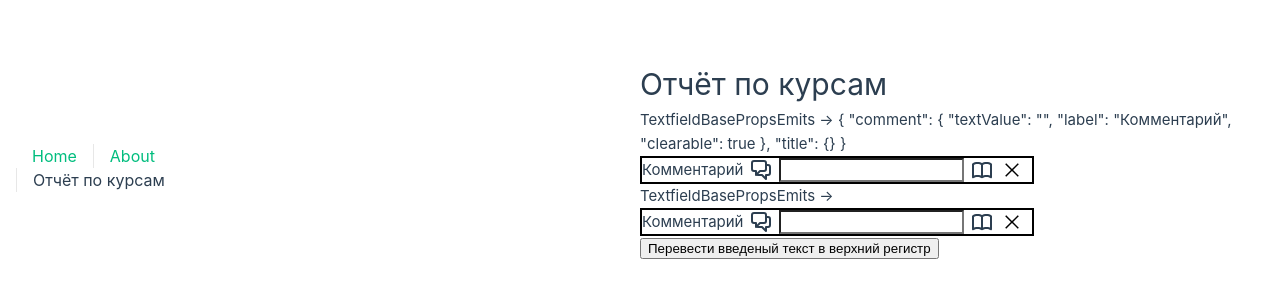
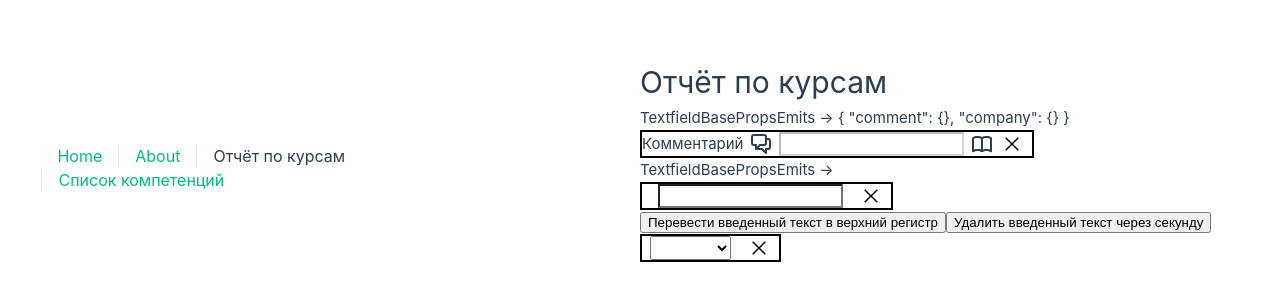
Before and after one commit to sladkoewk/vue, a Vue app: page /course-report in a window 1280 px wide. Shown: the part 240-540 px from the top of the page. Built offline with nearby package versions, Linux system fonts and the light colour scheme.

Commit message:
feat: select component

```diff
--- a/src/App.vue
+++ b/src/App.vue
@@ -1,6 +1,5 @@
 <script setup lang="ts">
 import { RouterLink, RouterView } from 'vue-router'
-import HelloWorld from './components/HelloWorld.vue'
 </script>
 
 <template>
@@ -10,6 +9,7 @@ import HelloWorld from './components/HelloWorld.vue'
         <RouterLink to="/">Home</RouterLink>
         <RouterLink to="/about">About</RouterLink>
         <RouterLink to="/course-report">Отчёт по курсам</RouterLink>
+        <RouterLink to="/competence-list">Список компетенций</RouterLink>
       </nav>
     </div>
   </header>
--- /dev/null
+++ b/src/components/Select.vue
@@ -0,0 +1,91 @@
+<script setup lang="ts">
+import { computed } from 'vue';
+import ClearIcon from './icons/IconClear.vue'
+
+export interface SelectProps {
+  modelValue?: SelectModel;
+  label?: string;
+  clearable?: boolean;
+  clearIcon?: boolean;
+  errorMessage?: string;
+  hint?: string;
+  loading?: boolean;
+  disable?: boolean;
+  readonly?: boolean;
+  options?: OptionProps[]
+}
+
+export interface OptionProps {
+  label: string;
+}
+
+export interface SelectModel {
+  value?: any;
+  id?: string | number;
+}
+
+export interface SelectMethods {
+  clear: Function;
+}
+
+const emit = defineEmits<{
+  (event: 'update:modelValue', payload: SelectModel): void;
+}>();
+
+const props = withDefaults(defineProps<SelectProps>(), {
+  clearable: true,
+});
+
+function clear() {
+  emit('update:modelValue', (<SelectModel>{ ...props.modelValue, value: undefined, id: undefined }))
+}
+
+const computedSelectValue = computed({
+  get: (): SelectModel =>
+    props.modelValue?.value,
+  set: (newValue: SelectModel) =>
+    emit('update:modelValue', (<SelectModel>{ ...props.modelValue, value: newValue, id: newValue.id }))
+});
+
+</script>
+
+<template>
+  <div class="select">
+    <div class="select__prepend-icon">
+      <slot name="prepend"></slot>
+    </div>
+    <select v-model="computedSelectValue">
+      <option v-for="option in props.options" :value="option">
+        {{ option.label }}
+      </option>
+    </select>
+    <div class="select__append-icon">
+      <slot name="append"></slot>
+    </div>
+    <ClearIcon v-if="props.clearable" class="select__clear-icon" @click="clear">
+    </ClearIcon>
+  </div>
+</template>
+
+<style>
+.select {
+  display: flex;
+  border: 2px solid black;
+  width: fit-content;
+}
+
+input {
+  background: none;
+}
+
+.select>* {
+  margin-right: 8px;
+  display: flex;
+  align-items: center;
+}
+
+.select__clear-icon {
+  width: 24px;
+  height: 24px;
+}
+</style>
--- a/src/components/Textfield.vue
+++ b/src/components/Textfield.vue
@@ -1,14 +1,36 @@
 <script setup lang="ts">
-import type { TextfieldModel } from '@/interfaces/inputs';
 import { computed } from 'vue';
 import ClearIcon from './icons/IconClear.vue'
 
-interface Props {
+export interface TextfieldProps {
+  label?: string;
+  clearIcon?: boolean;
+  errorMessage?: string;
+  hint?: string;
+  loading?: boolean;
+  disable?: boolean;
+  readonly?: boolean;
+  clearable?: boolean;
   modelValue?: TextfieldModel;
-  clearable?: boolean
+  validation?: Function;
+  prefix?: string;
+  suffix?: string;
+  counter?: boolean;
+  rules?: Function[];
+  maxLength?: string;
+  type?: "text" | "password";
+}
+export interface TextfieldModel {
+  value?: string;
 }
 
-const props = defineProps<Props>();
+export interface TextfieldMethods {
+  clear: Function;
+}
+
+const props = withDefaults(defineProps<TextfieldProps>(), {
+  clearable: true,
+});
 
 const emit = defineEmits<{
   (event: 'update:modelValue', payload: TextfieldModel): void;
@@ -17,26 +39,30 @@ const emit = defineEmits<{
 const computedTextValue = computed({
   get: (): TextfieldModel => props.modelValue || {},
   set: (newValue: TextfieldModel) =>
-    emit('update:modelValue', ({ ...props.modelValue, textValue: newValue.textValue }))
+    emit('update:modelValue', (<TextfieldModel>{ ...props.modelValue, value: newValue.value }))
 });
 
 function clear() {
-  emit('update:modelValue', ({ ...props.modelValue, textValue: "" }))
+  emit('update:modelValue', (<TextfieldModel>{ ...props.modelValue, value: "" }))
 }
+
+defineExpose<TextfieldMethods>({
+  clear,
+});
 
 </script>
 
 <template>
   <div class="textfield">
-    <label>{{ props.modelValue?.label }}</label>
+    <span>{{ props.label }}</span>
     <div class="textfield__prepend-icon">
       <slot name="prepend"></slot>
     </div>
-    <input v-model="computedTextValue.textValue" />
+    <input v-model="computedTextValue.value" :readonly="props.readonly" :disabled="props.disable" />
     <div class="textfield__append-icon">
       <slot name="append"></slot>
     </div>
-    <ClearIcon v-if="props.clearable || props.modelValue?.clearable" class="textfield__clear-icon" @click="clear">
+    <ClearIcon v-if="props.clearable" class="textfield__clear-icon" @click="clear">
     </ClearIcon>
   </div>
 </template>
--- a/src/functionals/courses/TheCourseReport.vue
+++ b/src/functionals/courses/TheCourseReport.vue
@@ -1,37 +1,97 @@
 <script setup lang="ts">
 import Textfield from '@/components/Textfield.vue';
+import Select from '@/components/Select.vue';
 import { ref } from 'vue';
 import CommunityIcon from '../../components/icons/IconCommunity.vue'
 import DocumentationIcon from '../../components/icons/IconDocumentation.vue'
-import type { TextfieldModel } from '@/interfaces/inputs';
+import type { TextfieldMethods, TextfieldModel, TextfieldProps } from '../../components/Textfield.vue';
+import type { SelectModel } from '../../components/Select.vue';
+
+const items = ref([
+  {
+    id: 1,
+    label: 'Google',
+    value: 'Google',
+    description: 'Search engine',
+    icon: 'mail'
+  },
+  {
+    id: 2,
+    label: 'Facebook',
+    value: 'Facebook',
+    description: 'Social media',
+    icon: 'bluetooth'
+  },
+  {
+    id: 3,
+    label: 'Twitter',
+    value: 'Twitter',
+    description: 'Quick updates',
+    icon: 'map'
+  },
+  {
+    label: 'Apple',
+    value: 'Apple',
+    description: 'iStuff',
+    icon: 'golf_course'
+  },
+  {
+    label: 'Oracle',
+    value: 'Oracle',
+    disable: true,
+    description: 'Databases',
+    icon: 'casino'
+  }
+])
+
+const filterValue = ref({
+  comment: <TextfieldModel>{},
+  company: <SelectModel>{}
+});
 
 
-const filter2 = ref({
-  comment: <TextfieldModel>{
-    textValue: "",
-    label: "Комментарий",
-    clearable: true,
-  },
-  title: <TextfieldModel>{
-
-  }
-});
+const input = ref<TextfieldMethods | null>(null)
 
 function toUpperCase() {
-  filter2.value = {
-    ...filter2.value, comment: {
-      ...filter2.value.comment,
-      textValue: filter2?.value?.comment?.textValue?.toUpperCase(),
+  filterValue.value = {
+    ...filterValue.value, comment: {
+      ...filterValue.value.comment,
+      value: filterValue.value.comment.value?.toUpperCase(),
     }
   };
+
 }
+
+function clearInputsTimeout() {
+  setTimeout(() => input.value?.clear(), 1000)
+}
+
+// Проброс свойств полю через объект и директиву v-bind
+const fieldProps = <TextfieldProps>{
+  label: "Комментарий",
+  clearable: true,
+  readonly: true,
+  disable: true
+}
+
+// console.log(input.value.clear)
+// watchEffect(() => {
+//   if (input.value) {
+//     // input.value.focus()
+//     // console.log(input.value.clear())
+//   } else {
+//     // not mounted yet, or the element was unmounted (e.g. by v-if)
+//   }
+// })
+
+
 </script>
 
 <template>
   <h1>Отчёт по курсам</h1>
 
-  <p>TextfieldBasePropsEmits -> {{ JSON.stringify(filter2, null, 4) }}</p>
-  <Textfield v-model="filter2.comment" :clearable="true">
+  <p>TextfieldBasePropsEmits -> {{ JSON.stringify(filterValue, null, 4) }}</p>
+  <Textfield ref="input" v-bind="fieldProps" v-model="filterValue.comment">
     <template #prepend>
       <CommunityIcon />
     </template>
@@ -39,14 +99,10 @@ function toUpperCase() {
       <DocumentationIcon />
     </template>
   </Textfield>
-  <p>TextfieldBasePropsEmits -> {{ filter2.comment.textValue }}</p>
-  <Textfield v-model="filter2.comment">
-    <template #prepend>
-      <CommunityIcon />
-    </template>
-    <template #append>
-      <DocumentationIcon />
-    </template>
+  <p>TextfieldBasePropsEmits -> {{ filterValue.comment.value }}</p>
+  <Textfield :clearable="true" v-model="filterValue.comment">
   </Textfield>
-  <button @click="toLocaleLowerCase">Перевести введеный текст в верхний регистр</button>
+  <button @click="toUpperCase">Перевести введенный текст в верхний регистр</button>
+  <button @click="clearInputsTimeout">Удалить введенный текст через секунду</button>
+  <Select :options="items" v-model="filterValue.company"></Select>
 </template >
--- a/src/interfaces/inputs.ts
+++ /dev/null
@@ -1,5 +0,0 @@
-export interface TextfieldModel {
-  textValue?: string;
-  label?: string;
-  clearable?: boolean;
-}
--- a/src/router/index.ts
+++ b/src/router/index.ts
@@ -1,6 +1,7 @@
 import { createRouter, createWebHistory } from "vue-router";
 import HomeView from "../views/HomeView.vue";
 import CourseReportView from "../views/CourseReportView.vue";
+import CompetenceListView from "../views/CompetenceListView.vue";
 
 const router = createRouter({
   history: createWebHistory(import.meta.env.BASE_URL),
@@ -18,7 +19,7 @@ const router = createRouter({
     {
       path: "/competence-list",
       name: "competence-list",
-      component: CourseReportView,
+      component: CompetenceListView,
     },
     {
       path: "/about",
--- /dev/null
+++ b/src/views/CompetenceListView.vue
@@ -0,0 +1,11 @@
+<script setup lang="ts">
+import TheCompetenceList from '@/functionals/competenceAssessmentAppraise/TheCompetenceList.vue';
+
+
+</script>
+
+<template>
+  <main>
+    <TheCompetenceList />
+  </main>
+</template>
```
Also changed, not shown: src/functionals/courses/store.ts (deleted, +0 -41 lines), src/components/Table.vue (added).
